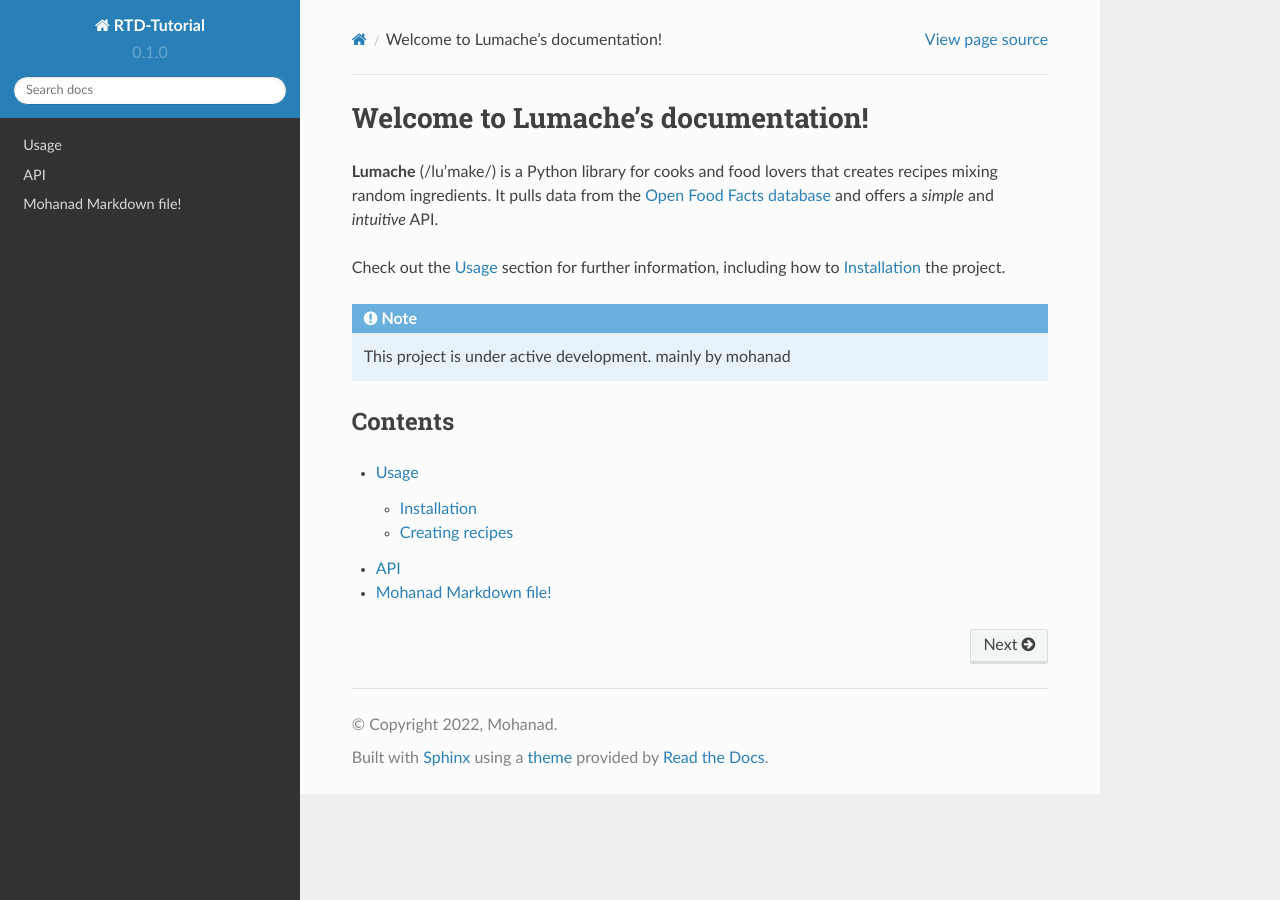
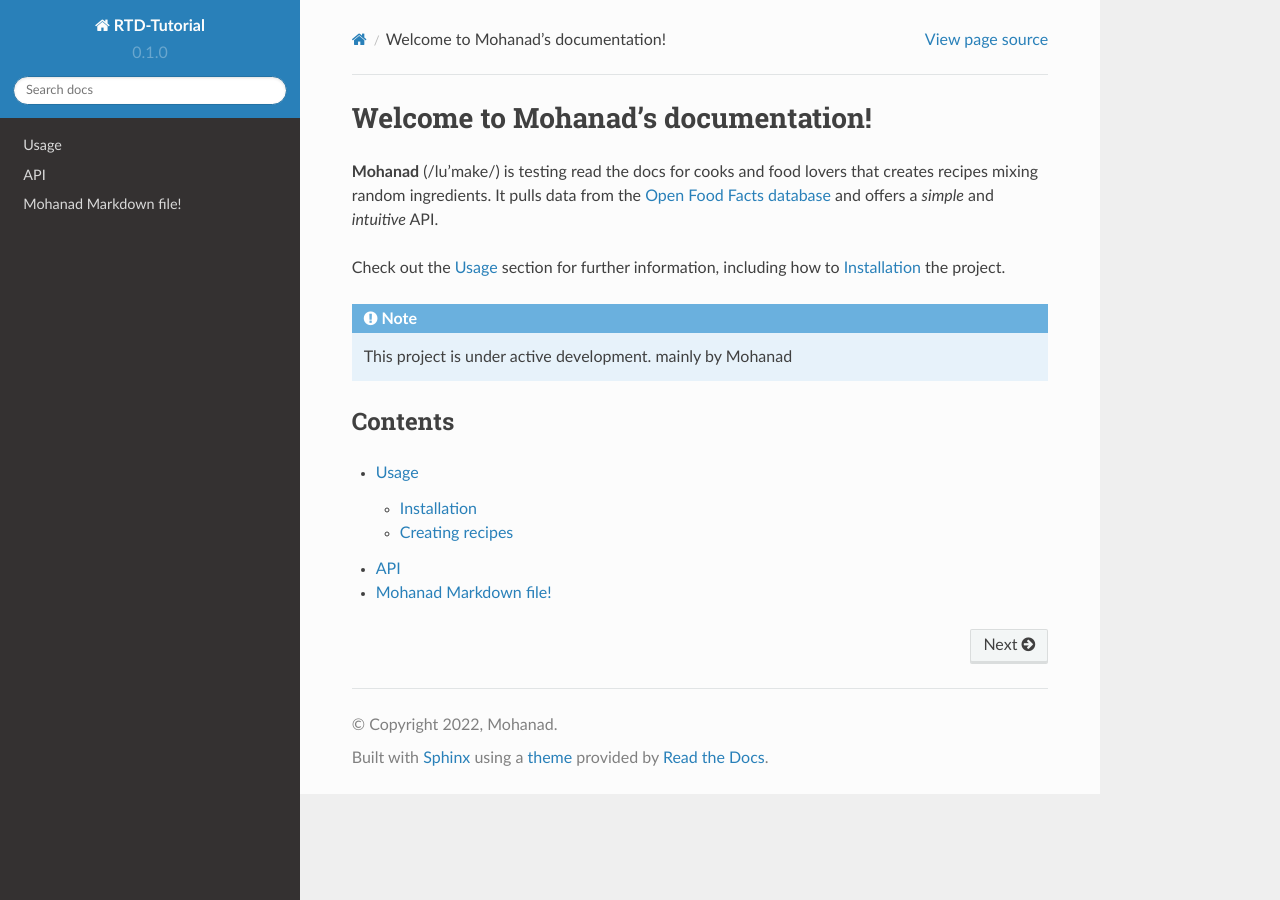
Before and after one commit to mohanad0mohamed/rtd-tutorial, a Sphinx documentation site: the page built from docs/source/index.rst, in a window 1280 px wide. Built offline with Sphinx 7.4.7 and the Read the Docs theme 2.0.0, drawn with Linux system fonts in a browser that asks for light colours.

Commit message:
Update index.rst

```diff
--- a/docs/source/index.rst
+++ b/docs/source/index.rst
@@ -1,7 +1,7 @@
-Welcome to Lumache's documentation!
+Welcome to Mohanad's documentation!
 ===================================
 
-**Lumache** (/lu'make/) is a Python library for cooks and food lovers
+**Mohanad** (/lu'make/) is testing read the docs for cooks and food lovers
 that creates recipes mixing random ingredients.
 It pulls data from the `Open Food Facts database <https://world.openfoodfacts.org/>`_
 and offers a *simple* and *intuitive* API.
@@ -11,7 +11,7 @@
 
 .. note::
 
-   This project is under active development. mainly by mohanad
+   This project is under active development. mainly by Mohanad
 
 Contents
 --------
```
